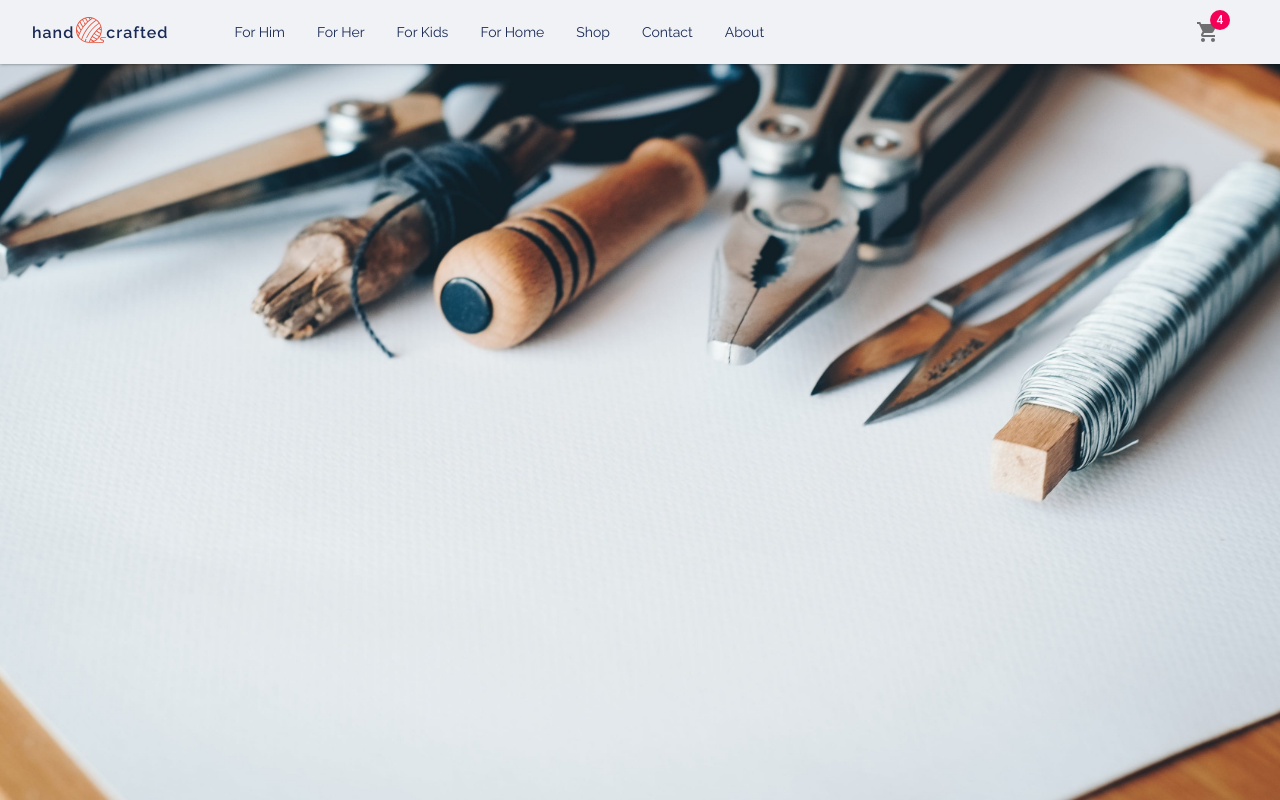
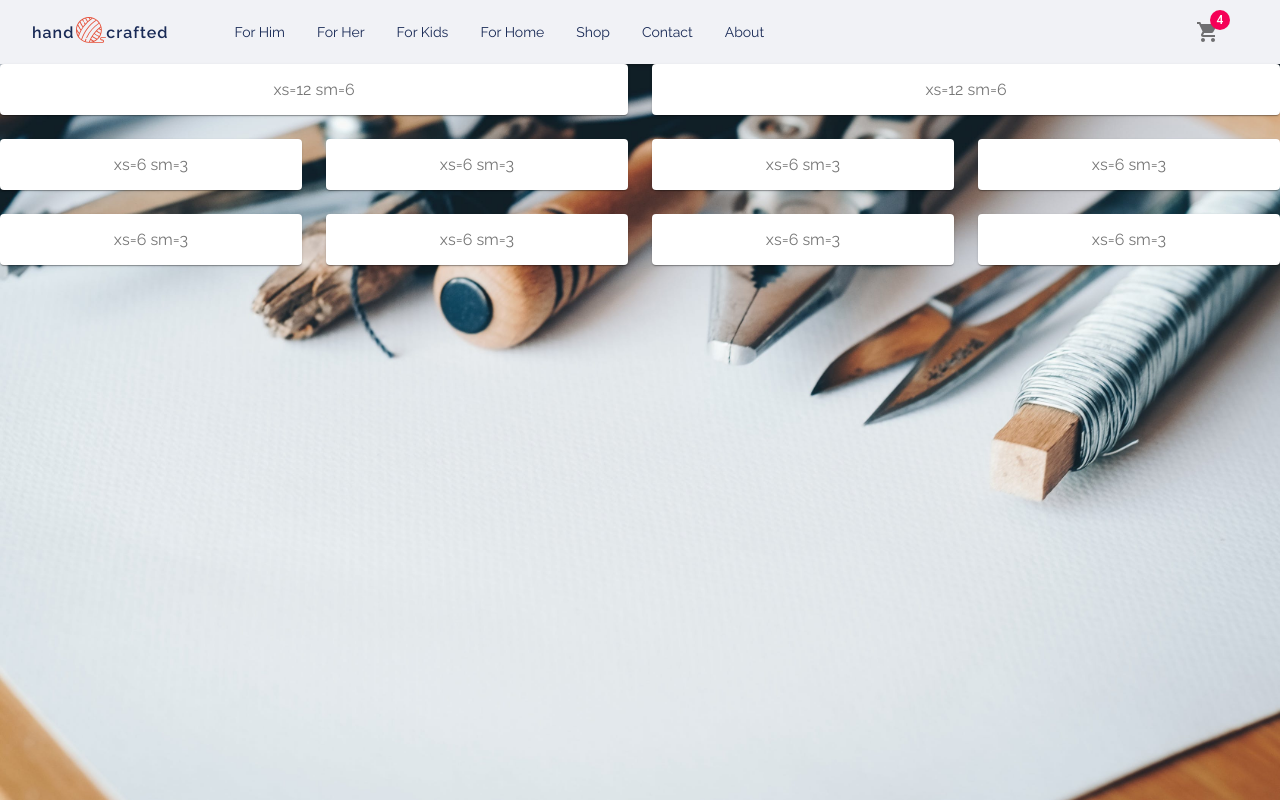
Before and after one commit to GKonar/E-commere, a React (Create React App) app: page / in a window 1280 px wide. Built offline with nearby package versions, Linux system fonts and the light colour scheme.

Commit message:
Add MaterialUI grid to WelcomePage

```diff
--- a/src/pages/WelcomePage/WelcomePage.js
+++ b/src/pages/WelcomePage/WelcomePage.js
@@ -1,6 +1,6 @@
 import React from 'react';
+import { makeStyles } from '@material-ui/core/styles';
 import styled from 'styled-components';
-
 import Paper from '@material-ui/core/Paper';
 import Grid from '@material-ui/core/Grid';
 
@@ -8,29 +8,67 @@ import Navbar from '../../components/Navbar';
 import handcraftedImage from '../../assets/images/handcrafted.jpeg';
 
 
-// import styled from 'styled-components';
-// import img from './img/bg.gif';
-
-// const Content = styled.div`
-//     border: 1px solid #000;
-//     background-image: ;
-//     width: 2000px;
-//     height: 2000px;
-
 const Container = styled.div`
-  /* margin: ${({ theme }) => theme.padding.medium}; */
   background-image: url(${handcraftedImage});
   background-position: center;
   background-size: cover;
   width: 100%;
   height: 100vh;
+  overflow: hidden;
 `
 
+const useStyles = makeStyles(theme => ({
+  root: {
+    flexGrow: 1,
+  },
+  paper: {
+    padding: theme.spacing(2),
+    textAlign: 'center',
+    color: theme.palette.text.secondary,
+  },
+}));
+
+
 function WelcomePage() {
+  const classes = useStyles();
+
   return (
     <Container>
       <Navbar />
-
+      <div className={classes.root}>
+        <Grid container spacing={3}>
+          <Grid item xs={12} sm={6}>
+            <Paper className={classes.paper}>xs=12 sm=6</Paper>
+          </Grid>
+          <Grid item xs={12} sm={6}>
+            <Paper className={classes.paper}>xs=12 sm=6</Paper>
+          </Grid>
+          <Grid item xs={6} sm={3}>
+            <Paper className={classes.paper}>xs=6 sm=3</Paper>
+          </Grid>
+          <Grid item xs={6} sm={3}>
+            <Paper className={classes.paper}>xs=6 sm=3</Paper>
+          </Grid>
+          <Grid item xs={6} sm={3}>
+            <Paper className={classes.paper}>xs=6 sm=3</Paper>
+          </Grid>
+          <Grid item xs={6} sm={3}>
+            <Paper className={classes.paper}>xs=6 sm=3</Paper>
+          </Grid>
+          <Grid item xs={6} sm={3}>
+            <Paper className={classes.paper}>xs=6 sm=3</Paper>
+          </Grid>
+          <Grid item xs={6} sm={3}>
+            <Paper className={classes.paper}>xs=6 sm=3</Paper>
+          </Grid>
+          <Grid item xs={6} sm={3}>
+            <Paper className={classes.paper}>xs=6 sm=3</Paper>
+          </Grid>
+          <Grid item xs={6} sm={3}>
+            <Paper className={classes.paper}>xs=6 sm=3</Paper>
+          </Grid>
+        </Grid>
+      </div>
     </Container>
   )
 }
```
